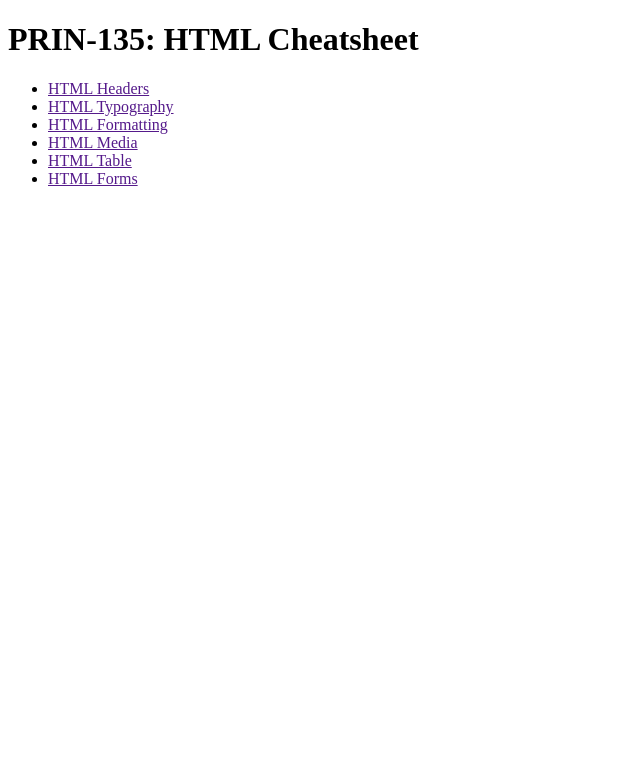
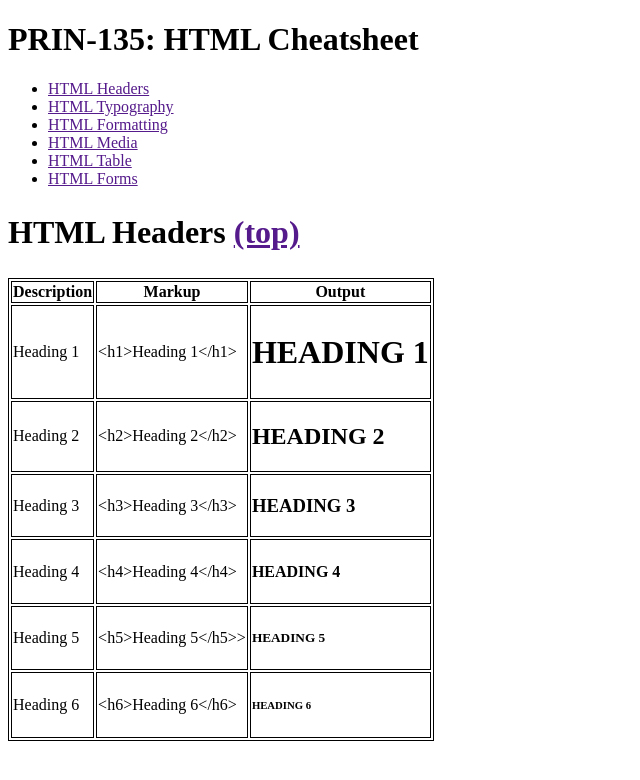
Before and after one commit to Beybeyy/PRIN135-Prelim-Exam, a plain HTML site: page index.html in a window 1280 px wide. Shown: the whole page, without its empty margins (0-640 px from the left). Drawn offline with Linux system fonts and the light colour scheme.

Commit message:
added html headers

```diff
--- a/index.html
+++ b/index.html
@@ -21,4 +21,55 @@
     </ul>
 
 
+    <section id="headers">
+
+        <h1>HTML Headers <a href="">(top)</a></h1>
+
+        <table>
+            <thead>
+                <tr>
+                    <th>Description</th>
+                    <th>Markup</th>
+                    <th>Output</th>
+                </tr>
+            </thead>
+            <tbody>
+                <tr>
+                    <td>Heading 1</td>
+                    <td>&lt;h1&gt;Heading 1&lt;/h1&gt;</td>
+                    <td><h1>HEADING  1</h1></td>
+                </tr>
+                <tr>
+                    <td>Heading 2</td>
+                    <td>&lt;h2&gt;Heading 2&lt;/h2&gt;</td>
+                    <td><h2>HEADING  2</h2></td>
+                </tr>
+                <tr>
+                    <td>Heading 3</td>
+                    <td>&lt;h3&gt;Heading 3&lt;/h3&gt;</td>
+                    <td><h3>HEADING  3</h3></td>
+                </tr>
+                <tr>
+                    <td>Heading 4</td>
+                    <td>&lt;h4&gt;Heading 4&lt;/h4&gt;</td>
+                    <td><h4>HEADING  4</h4></td>
+                </tr>
+                <tr>
+                    <td>Heading 5</td>
+                    <td>&lt;h5&gt;Heading 5&lt;/h5&gt;></td>
+                    <td><h5>HEADING  5</h5></td>
+                </tr>
+                <tr>
+                    <td>Heading 6</td>
+                    <td>&lt;h6&gt;Heading 6&lt;/h6&gt;</td>
+                    <td><h6>HEADING  6</h6></td>
+                </tr>
+            </tbody>
+        </table>
+
+
+
+    </section>
+
+
 </html>
```
